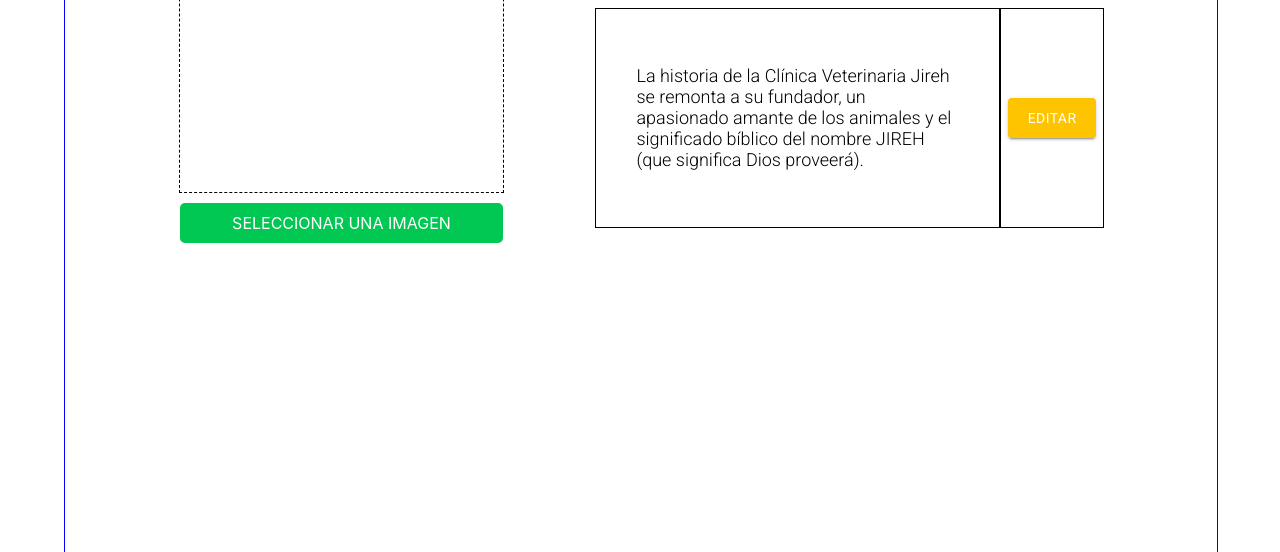
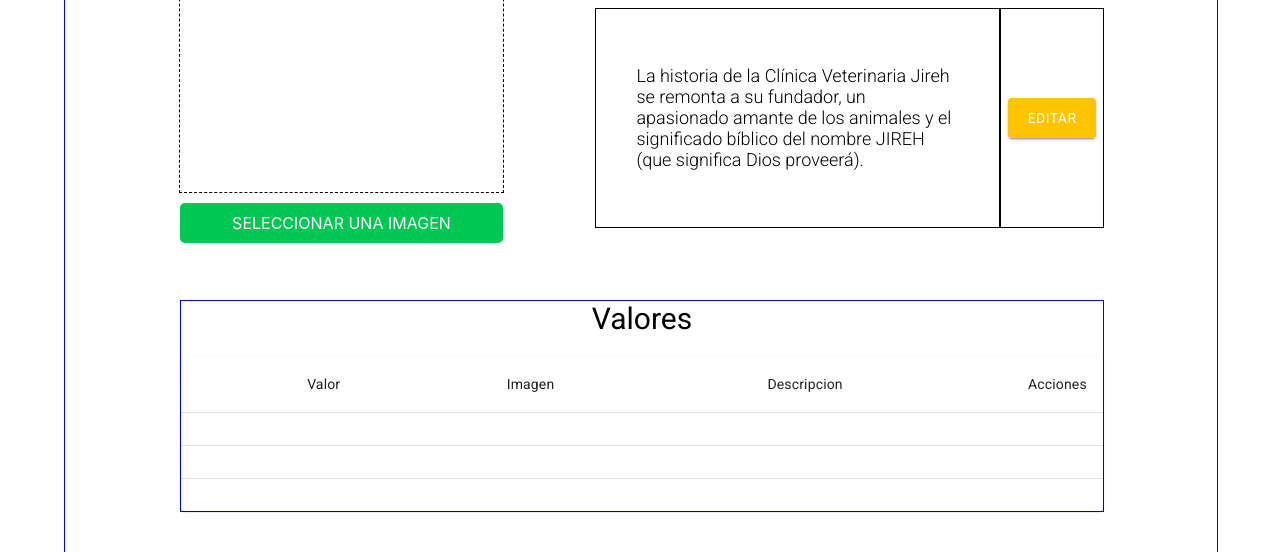
Before and after one commit to Angel07fco/Jireh, a React (Create React App) app: page /admin in a window 1280 px wide. Shown: the part 669-1221 px from the top of the page. Built offline with nearby package versions, Linux system fonts and the light colour scheme.

Commit message:
add files

```diff
--- a/src/assets/styles/Admin/Admin.css
+++ b/src/assets/styles/Admin/Admin.css
@@ -156,3 +156,18 @@
     background-color: #dc3545;
     margin-top: 20px;
 }
+
+.contenidoA .valoresA {
+    width: 80%;
+    margin-left: 10%;
+    margin-top: 5%;
+    border: 1px solid blue;
+    display: flex;
+    flex-direction: column;
+    justify-content: center;
+    align-items: center;
+}
+
+.valoresA h2 {
+    margin-bottom: 20px;
+}
--- a/src/pages/Admin/Admin.js
+++ b/src/pages/Admin/Admin.js
@@ -1,8 +1,7 @@
 import React, { useState } from 'react';
 import NavbarAdmin from '../../components/NavbarAdmin';
 import '../../assets/styles/Admin/Admin.css';
-import { Button, TextareaAutosize } from '@mui/material';
-import { WidthFull } from '@mui/icons-material';
+import { Button, Table, TableBody, TableCell, TableContainer, TableHead, TableRow, Paper } from '@mui/material';
 
 function Admin() {
 
@@ -15,6 +14,20 @@
       const reader = new FileReader();
       reader.onload = () => {
         setSelectedImage(reader.result);
+      };
+      reader.readAsDataURL(file);
+    }
+  };
+
+  const [imageH, setImageH] = useState(null);
+
+  const imageHChange = (event) => {
+    const file = event.target.files[0];
+
+    if (file) {
+      const reader = new FileReader();
+      reader.onload = () => {
+        setImageH(reader.result);
       };
       reader.readAsDataURL(file);
     }
@@ -51,6 +64,16 @@
     // Aquí puedes agregar lógica para guardar el contenido editado si es necesario
     setEditHistoria(false);
   };
+
+  function createData(name, calories, fat, carbs, protein) {
+    return { name, calories, fat, carbs, protein };
+  }
+
+  const rows = [
+    createData('Frozen yoghurt', 159, 6.0, 24, 4.0),
+    createData('Ice cream sandwich', 237, 9.0, 37, 4.3),
+    createData('Eclair', 262, 16.0, 24, 6.0),
+  ];
 
   return (
     <div className='admin-container'>
@@ -129,19 +152,19 @@
         <div className='esloganA'>
           <div className='imageE'>
             <div className='imageSeleccionada'>
-              {selectedImage && (
-                <img src={selectedImage} alt="Imagen seleccionada" />
+              {imageH && (
+                <img src={imageH} alt="Imagen seleccionada" />
               )}
             </div>
             <div className='inputImage'>
               <input
                 type="file"
                 accept="image/*"
-                onChange={handleImageChange}
-                id="imageInput"
+                onChange={imageHChange}
+                id="imageInputH"
                 style={{ display: 'none' }}
               />
-              <label htmlFor="imageInput" className="custom-file-input">
+              <label htmlFor="imageInputH" className="custom-file-input">
                 Seleccionar una imagen
               </label>
             </div>
@@ -191,7 +214,34 @@
           </div>
         </div>
 
-
+        <div className='valoresA'>
+            <h2>Valores</h2>
+            <TableContainer component={Paper}>
+              <Table sx={{ minWidth: 650 }} aria-label="simple table">
+                <TableHead>
+                  <TableRow>
+                    <TableCell align="right">Valor</TableCell>
+                    <TableCell align="right">Imagen</TableCell>
+                    <TableCell align="right">Descripcion</TableCell>
+                    <TableCell align="right">Acciones</TableCell>
+                  </TableRow>
+                </TableHead>
+                <TableBody>
+                  {rows.map((row) => (
+                    <TableRow
+                      key={row.name}
+                      sx={{ '&:last-child td, &:last-child th': { border: 0 } }}
+                    >
+                      <TableCell align="right"></TableCell>
+                      <TableCell align="right"></TableCell>
+                      <TableCell align="right"></TableCell>
+                      <TableCell align="right"></TableCell>
+                    </TableRow>
+                  ))}
+                </TableBody>
+              </Table>
+            </TableContainer>
+        </div>
 
 
 
```
